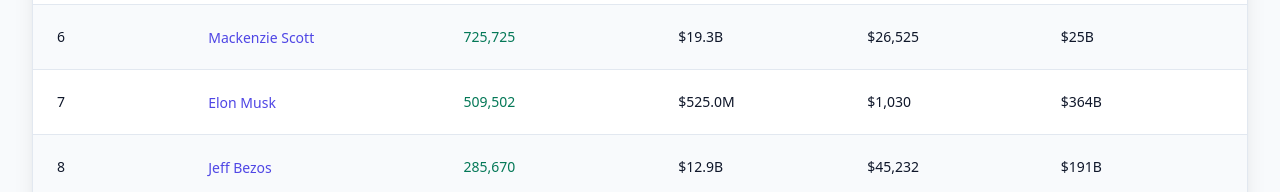
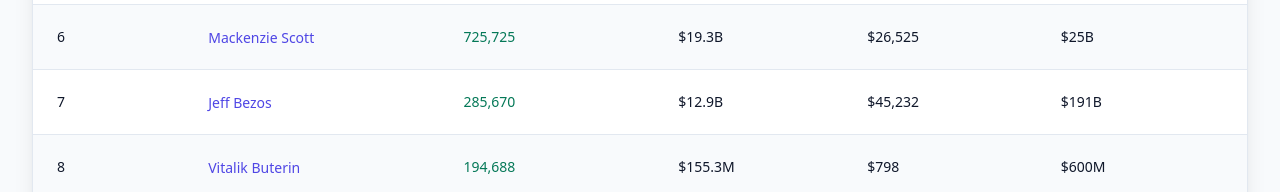
Before and after one commit to impactlist/impactlist, a React (Vite) app: page / in a window 1280 px wide. Shown: the part 608-800 px from the top of the page. Built offline with nearby package versions, Linux system fonts and the light colour scheme; the HTML template or start-up script is replaced by a standard one.

Commit message:
fix calculation issues after long debug session

```diff
--- a/src/components/DonorDetail.jsx
+++ b/src/components/DonorDetail.jsx
@@ -3,7 +3,7 @@
 import { motion } from 'framer-motion';
 import { donations, charities, effectivenessCategories, donors } from '../data/donationData';
 import { calculateDonorStats, getCostPerLifeForCharity, getPrimaryCategoryId,
-  getCostPerLifeForCategory } from '../utils/donationDataHelpers';
+  getDefaultCostPerLifeForCategory } from '../utils/donationDataHelpers';
 import SortableTable from './SortableTable';
 import ImpactBarChart from './ImpactBarChart';
 import { useCostPerLife } from './CostPerLifeContext';
@@ -160,7 +160,7 @@
           // Use the explicit costPerLife if provided
           costPerLife = categoryData.costPerLife;
         } else {
-          const baseCostPerLife = getCostPerLifeForCategory(categoryId, customValues);
+          const baseCostPerLife = getDefaultCostPerLifeForCategory(categoryId, customValues);
 
           // Apply multiplier if it exists
           if (categoryData.multiplier !== undefined) {
@@ -767,20 +767,8 @@
                     if (chartView === 'donations') {
                       return formatCurrency(value);
                     } else {
-                      // Handle both positive and negative large numbers
-                      const absValue = Math.abs(value);
-                      let formattedValue;
-
-                      if (absValue >= 1000000) {
-                        formattedValue = `${(absValue / 1000000).toFixed(1)}M`;
-                      } else if (absValue >= 1000) {
-                        formattedValue = `${(absValue / 1000).toFixed(1)}K`;
-                      } else {
-                        formattedValue = formatNumber(Math.round(absValue));
-                      }
-
-                      // Add negative sign back if needed
-                      return value < 0 ? `-${formattedValue}` : formattedValue;
+                      // Use formatNumber for lives saved values
+                      return formatNumber(Math.round(value));
                     }
                   }}
                   xAxisDomain={(() => {
--- a/src/components/RecipientDetail.jsx
+++ b/src/components/RecipientDetail.jsx
@@ -4,10 +4,10 @@
 import { donations, charities, effectivenessCategories } from '../data/donationData';
 import {
   getCostPerLifeForCharity,
-  getCategoryCostPerLifeWithinCharity,
+  getAllCategoryCostsPerLifeWithinCharity,
   getPrimaryCategoryId,
   getCategoryBreakdown,
-  getCostPerLifeForCategory
+  getDefaultCostPerLifeForCategory
 } from '../utils/donationDataHelpers';
 import SortableTable from './SortableTable';
 import ImpactBarChart from './ImpactBarChart';
@@ -82,7 +82,7 @@
       const primaryCategoryName = effectivenessCategories[primaryCategoryId].name;
 
       // Get cost per life for the primary category
-      const categoryCostPerLife = getCostPerLifeForCategory(primaryCategoryId, customValues);
+      const categoryCostPerLife = getDefaultCostPerLifeForCategory(primaryCategoryId, customValues);
 
       // Get formatted breakdown for bar chart with required properties
       const categoryBreakdown = getCategoryBreakdown(charity).map(category => ({
--- a/src/components/Recipients.jsx
+++ b/src/components/Recipients.jsx
@@ -86,7 +86,6 @@
         return (
           <div className={`text-sm ${charity.costPerLife < 0 ? 'text-red-600' : 'text-slate-900'}`}>
             {charity.costPerLife === 0 ? '∞' :
-             charity.costPerLife < 0 ? `-${formatCurrency(Math.abs(Math.round(charity.costPerLife)))}` :
              formatCurrency(Math.round(charity.costPerLife))}
           </div>
         );
--- a/src/utils/donationDataHelpers.js
+++ b/src/utils/donationDataHelpers.js
@@ -1,8 +1,26 @@
 // Helper functions for donation and impact calculations
 import { effectivenessCategories,donations, donors, charities } from '../data/donationData';
 
+// From the category data within a charity, get the actual cost per life, taking into account custom values if they exist
+const getActualCostPerLifeForCategoryData = (categoryId, categoryData, customValues = null) => {
+  if (!categoryData || typeof categoryData.fraction !== 'number') {
+    throw new Error(`Invalid category data for ${categoryId}.`);
+  }
+  let baseCostPerLife = 0;
+  let multiplier = 1;
+  if (categoryData.costPerLife !== undefined) {
+    baseCostPerLife = categoryData.costPerLife;
+  } else {
+    baseCostPerLife = getDefaultCostPerLifeForCategory(categoryId, customValues);
+    if (categoryData.multiplier !== undefined) {
+      multiplier = categoryData.multiplier;
+    }
+  }
+  return baseCostPerLife * multiplier;
+}
+
 // Get the effective costPerLife for a given category, considering custom values if they exist
-export const getCostPerLifeForCategory = (categoryKey, customValues = null) => {
+export const getDefaultCostPerLifeForCategory = (categoryKey, customValues = null) => {
   // If we have custom values for this category, use them
   if (customValues && customValues[categoryKey] !== undefined) {
     return customValues[categoryKey];
@@ -22,7 +40,6 @@
   if (!charity || !charity.categories) throw new Error(`Invalid charity.`);
 
   let totalWeight = 0;
-  let weightedSum = 0;
 
   const spendingTotal = 1e9; // simulate spending a billion dollars to get the cost per life
   let totalLivesSaved = 0;
@@ -36,13 +53,11 @@
     const weight = categoryData.fraction;
     totalWeight += weight;
 
-    // If weight is 0, skip this category to avoid NaN issues
-    if (weight > 0) {
-      const baseCostPerLife = getCostPerLifeForCategory(categoryId, customValues);
-      const multiplier = categoryData.multiplier !== undefined ? categoryData.multiplier : 1;
-      totalLivesSaved += (spendingTotal * weight) / (baseCostPerLife * multiplier);;
-      weightedSum += (baseCostPerLife * multiplier) * weight;
-    }
+    if (weight <= 0) throw new Error(`Weight for category ${categoryId} in charity ${charity.name} is not positive. This should not happen.`);
+
+    const costPerLife = getActualCostPerLifeForCategoryData(categoryId, categoryData, customValues);
+
+    totalLivesSaved += (spendingTotal * weight) / (costPerLife);
   }
 
   // Ensure total weight is normalized
@@ -58,8 +73,8 @@
   return spendingTotal / totalLivesSaved;
 };
 
-// Get the cost per life for a specific category in a charity
-export const getCategoryCostPerLifeWithinCharity = (charity, customValues = null) => {
+// Get the cost per life for all categories in a charity
+export const getAllCategoryCostsPerLifeWithinCharity = (charity, customValues = null) => {
   if (!charity || !charity.categories) throw new Error(`Invalid charity.`);
 
   const result = {};
@@ -70,14 +85,7 @@
       throw new Error(`Invalid category data for ${categoryId} in charity ${charity.name}.`);
     }
 
-    const weight = categoryData.fraction;
-
-    // Only include categories with some weight
-    if (weight > 0) {
-      const baseCostPerLife = getCostPerLifeForCategory(categoryId, customValues);
-      const multiplier = categoryData.multiplier !== undefined ? categoryData.multiplier : 1;
-      result[categoryId] = baseCostPerLife * multiplier;
-    }
+    result[categoryId] = getActualCostPerLifeForCategoryData(categoryId, categoryData, customValues);
   }
 
   return result;
@@ -146,7 +154,7 @@
     for (const donation of donorData) {
       // Find charity for this donation
       const charity = charities.find(c => c.name === donation.charity);
-      if (!charity) continue;
+      if (!charity) throw new Error(`Charity not found: ${donation.charity} for donor ${donorName}. This charity needs to be added to the charities array.`);
 
       const donationAmount = donation.amount;
       totalDonated += donationAmount;
```
